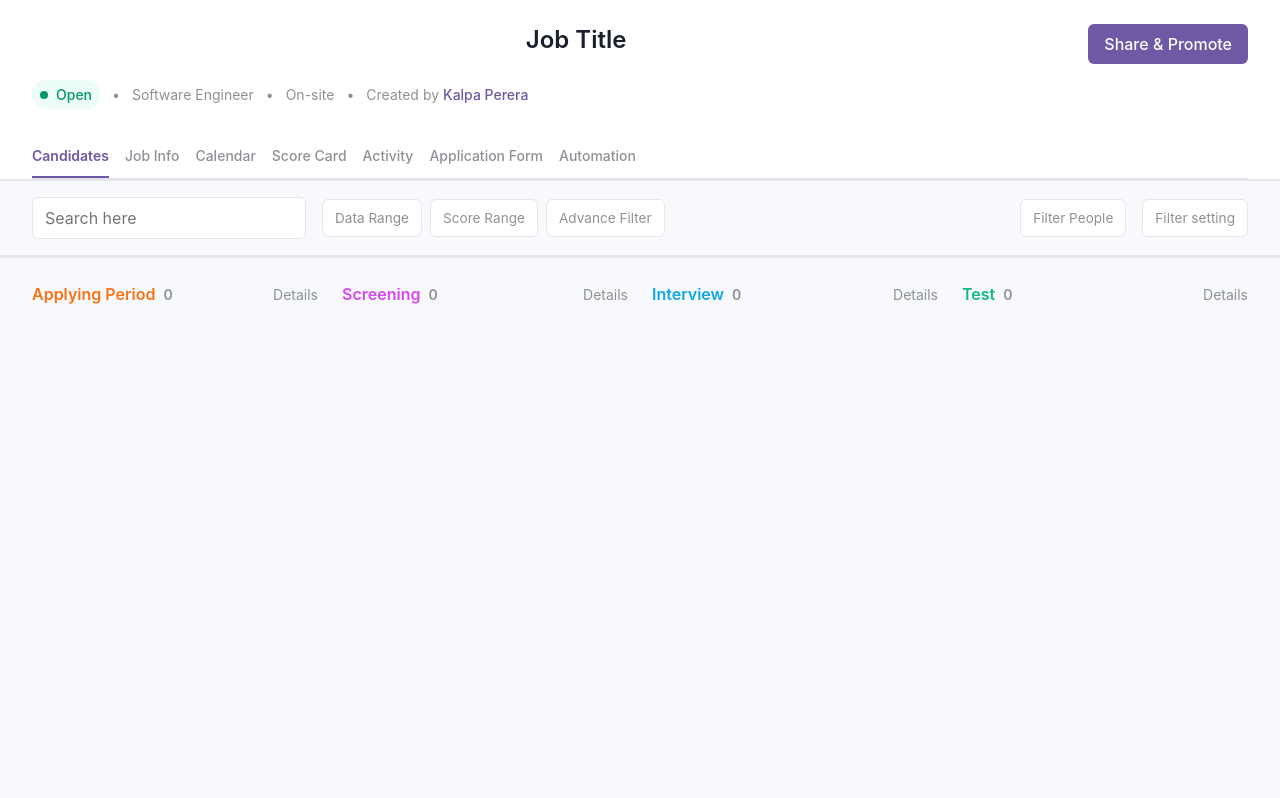
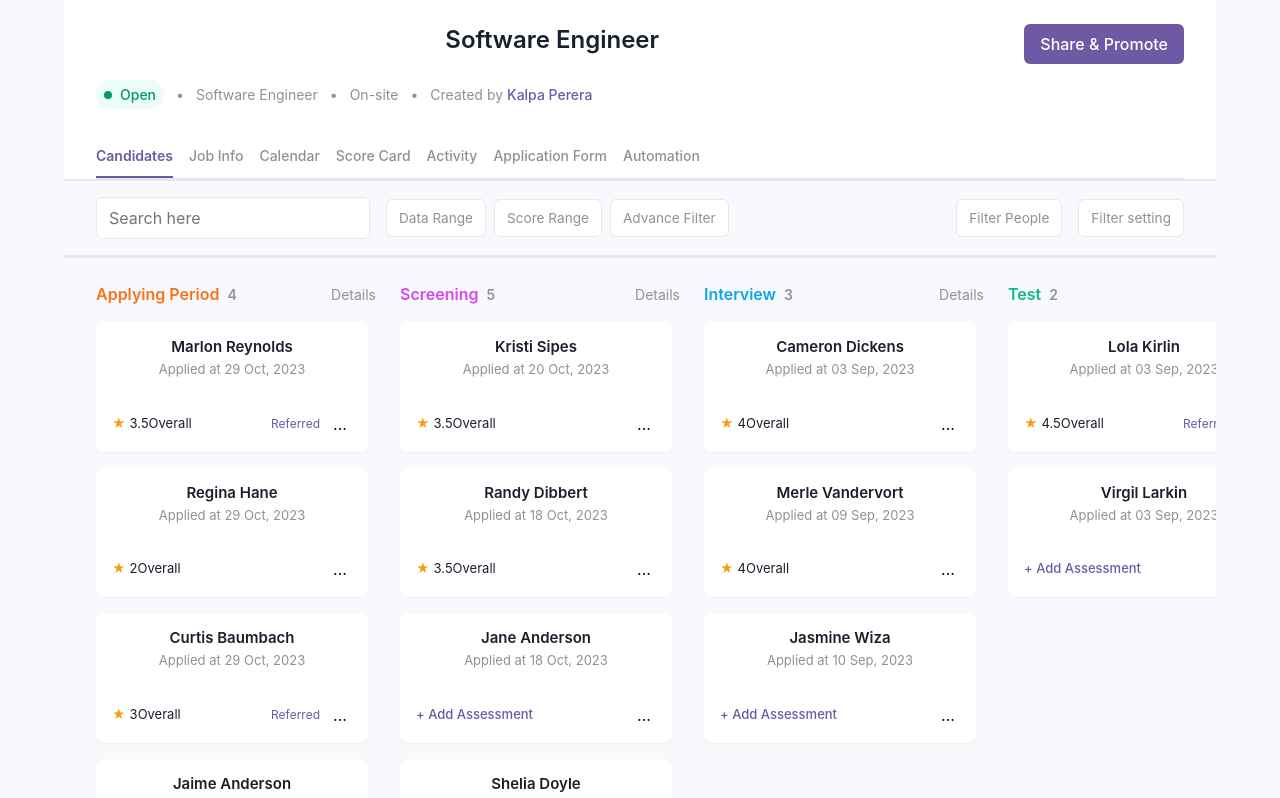
Before and after one commit to klperera/recruitment-pipeline, a React (Vite) app in the folder candidate-board/: page / in a window 1280 px wide. Shown: the top 798 px of the page. Built offline with nearby package versions, Linux system fonts and the light colour scheme.

Commit message:
connecting mock data board

```diff
--- a/candidate-board/src/components/Header.tsx
+++ b/candidate-board/src/components/Header.tsx
@@ -12,8 +12,7 @@ function Header() {
       <div className="header">
         <div className="header-content">
           <div className="header-top">
-            <button className="btn-back"></button>
-            <h1 className="header-title">Job Title</h1>
+            <h1 className="header-title">{job.position}</h1>
             <div className="header-page-indicator"></div>
             <div className="header-actions">
               <button className="btn btn-primary">
--- a/candidate-board/src/components/KanbanBoard.tsx
+++ b/candidate-board/src/components/KanbanBoard.tsx
@@ -1,29 +1,39 @@
 import "../css/KanbanBoard.css";
 import KanbanColumn from "./kanbanColumn";
+import { candidates } from "../data/candidates";
 
 function KanbanBoard() {
+  const applyingCandidates = candidates.filter((c) => c.stage === "applying");
+  const screeningCandidates = candidates.filter((c) => c.stage === "screening");
+  const interviewCandidates = candidates.filter((c) => c.stage === "interview");
+  const testCandidates = candidates.filter((c) => c.stage === "test");
   return (
     <>
       <div className="kanban-board">
         <KanbanColumn
           title="Applying Period"
           stage="applying"
-          candidates={[]}
-          count={0}
+          candidates={applyingCandidates}
+          count={applyingCandidates.length}
         />
         <KanbanColumn
           title="Screening"
           stage="screening"
-          candidates={[]}
-          count={0}
+          candidates={screeningCandidates}
+          count={screeningCandidates.length}
         />
         <KanbanColumn
           title="Interview"
           stage="interview"
-          candidates={[]}
-          count={0}
+          candidates={interviewCandidates}
+          count={interviewCandidates.length}
         />
-        <KanbanColumn title="Test" stage="test" candidates={[]} count={0} />
+        <KanbanColumn
+          title="Test"
+          stage="test"
+          candidates={testCandidates}
+          count={testCandidates.length}
+        />
       </div>
     </>
   );
--- a/candidate-board/src/css/App.css
+++ b/candidate-board/src/css/App.css
@@ -1,30 +1,9 @@
 #root {
-  max-width: 100%;
+  max-width: 90%;
   margin: 0 auto;
   text-align: center;
 }
 
-.logo {
-  height: 6em;
-  padding: 1.5em;
-  will-change: filter;
-  transition: filter 300ms;
-}
-.logo:hover {
-  filter: drop-shadow(0 0 2em #646cffaa);
-}
-.logo.react:hover {
-  filter: drop-shadow(0 0 2em #61dafbaa);
-}
-
-@keyframes logo-spin {
-  from {
-    transform: rotate(0deg);
-  }
-  to {
-    transform: rotate(360deg);
-  }
-}
 
 @media (prefers-reduced-motion: no-preference) {
   a:nth-of-type(2) .logo {
--- a/candidate-board/src/css/Header.css
+++ b/candidate-board/src/css/Header.css
@@ -12,23 +12,6 @@
   display: flex;
   align-items: center;
   margin-bottom: 1rem;
-}
-
-.btn-back {
-  display: flex;
-  align-items: center;
-  justify-content: center;
-  background: none;
-  border: none;
-  width: 32px;
-  height: 32px;
-  border-radius: 50%;
-  cursor: pointer;
-  margin-right: 1rem;
-}
-
-.btn-back:hover {
-  background-color: rgba(0, 0, 0, 0.05);
 }
 
 .header-title {
```
